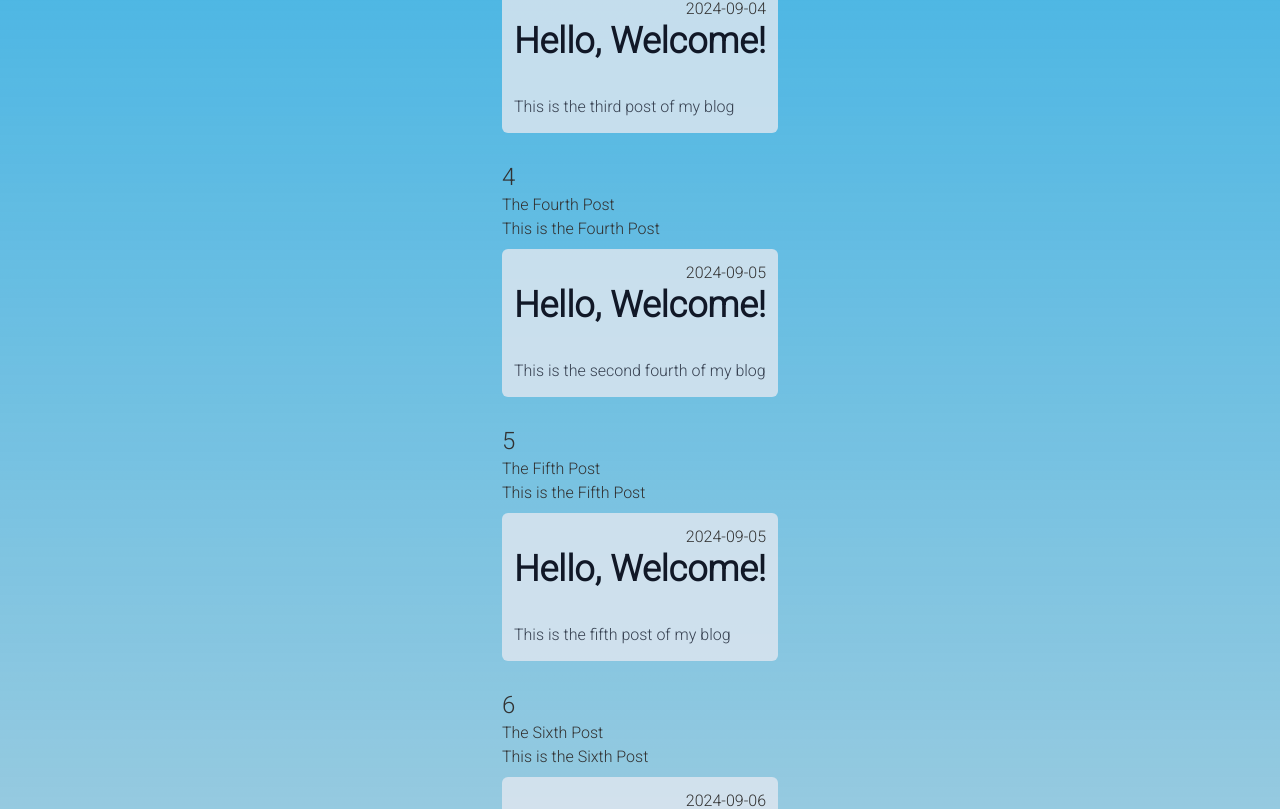
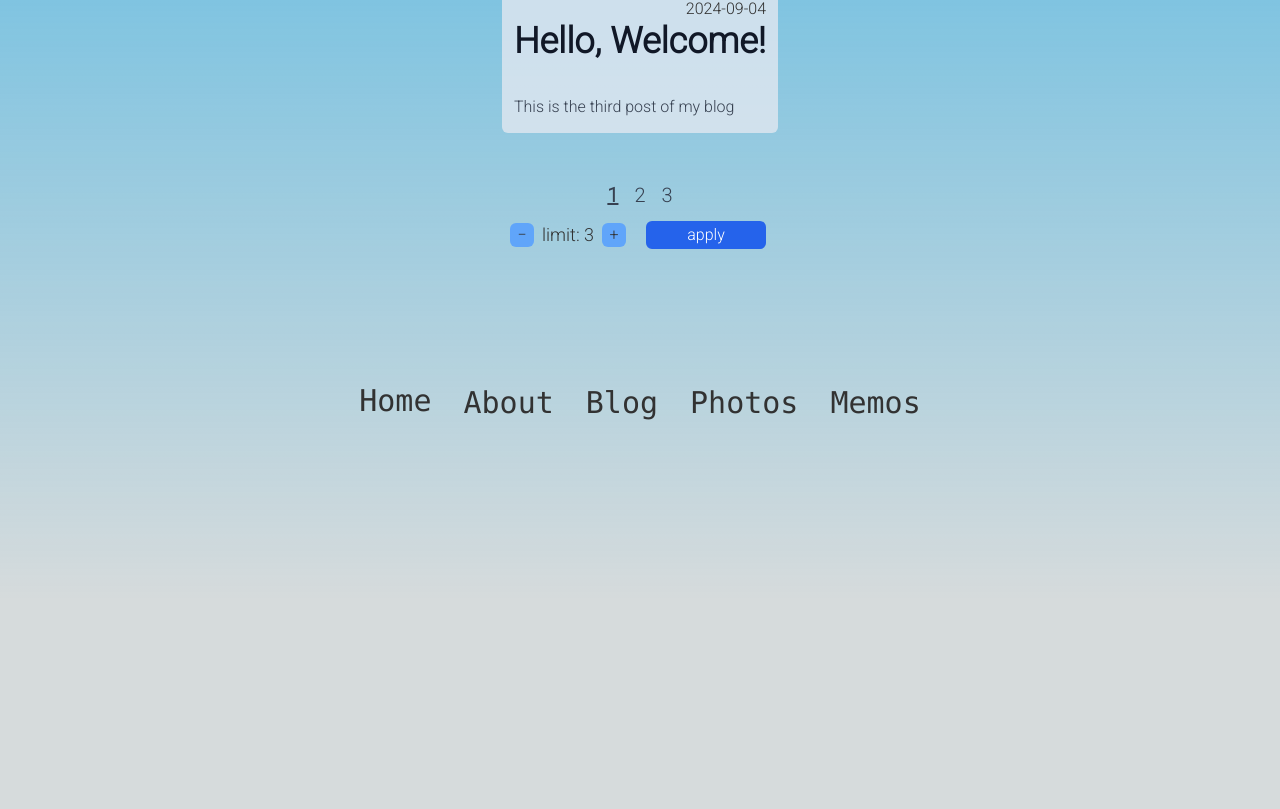
Before and after one commit to spaceofin/nextjs-prac, a Next.js app in the folder nextjs-ts-practice/: page /blog in a window 1280 px wide. Shown: the part 895-1704 px from the top of the page. After the commit the page ends 1496 px from the top, so only its background shows below. Built offline with nearby package versions, Linux system fonts and the light colour scheme.

Commit message:
[nextjs-ts-practice]feat: implement pagination with page count navigation and adjustable post limit per page

```diff
--- a/nextjs-ts-practice/app/blog/page.tsx
+++ b/nextjs-ts-practice/app/blog/page.tsx
@@ -3,6 +3,7 @@ import { getPosts } from "@/lib/getPosts";
 import { ReactElement } from "react";
 import Button from "../components/button";
 import Link from "next/link";
+import Pagination from "../components/pagination";
 
 // interface Post {
 //   id: number;
@@ -73,7 +74,7 @@ export default async function BlogPage({
   const limit = searchParams?.limit;
   const page = searchParams?.page;
 
-  const posts = await getPosts({ tags, order, limit, page });
+  const { posts, pageCount } = await getPosts({ tags, order, limit, page });
 
   return (
     <div className="flex flex-col">
@@ -101,6 +102,9 @@ export default async function BlogPage({
           </div>
         </div>
       ))}
+      <div className="mt-10">
+        <Pagination pageCount={pageCount} />
+      </div>
     </div>
   );
 }
--- a/nextjs-ts-practice/app/components/button.tsx
+++ b/nextjs-ts-practice/app/components/button.tsx
@@ -1,4 +1,6 @@
-type ButtonProps = {
+import React from "react";
+
+type ButtonProps = React.ButtonHTMLAttributes<HTMLButtonElement> & {
   variant?: "default";
   size?: "small" | "medium" | "large";
   className?: string;
--- /dev/null
+++ b/nextjs-ts-practice/app/components/counter.tsx
@@ -0,0 +1,29 @@
+"use client";
+
+import React from "react";
+
+type CounterProps = {
+  count: number;
+  setCount: React.Dispatch<React.SetStateAction<number>>;
+  title: string;
+};
+
+export default function Counter({ count, setCount, title }: CounterProps) {
+  return (
+    <div className="flex justify-center mt-3 items-center">
+      <button
+        className="flex justify-center items-center bg-blue-400 w-6 h-6 rounded-md mx-2 "
+        onClick={() => setCount(count - 1)}>
+        −
+      </button>
+      <p className="text-lg">
+        {title}: {count}
+      </p>
+      <button
+        className="flex justify-center items-center bg-blue-400 w-6 h-6 rounded-md mx-2 "
+        onClick={() => setCount(count + 1)}>
+        +
+      </button>
+    </div>
+  );
+}
--- /dev/null
+++ b/nextjs-ts-practice/app/components/pagination.tsx
@@ -0,0 +1,53 @@
+"use client";
+
+import Link from "next/link";
+import { useSearchParams, usePathname } from "next/navigation";
+import Counter from "./counter";
+import { useState } from "react";
+
+export default function Pagination({ pageCount }: { pageCount: number }) {
+  const [limitCount, setLimitCount] = useState(3);
+
+  const searchParams = useSearchParams();
+  const pathname = usePathname();
+  // console.log("searchParams:", searchParams.toString());
+  // console.log("pathname:", pathname);
+  const page = Number(searchParams.get("page") ?? 1);
+
+  const createPageLink = (pageNumber: number, limitNumber: number) => {
+    const params = new URLSearchParams(searchParams);
+    params.set("page", pageNumber.toString());
+    params.set("limit", limitNumber.toString());
+    return `${pathname}?${params.toString()}`;
+  };
+
+  return (
+    <div>
+      <ul className="flex justify-center space-x-4 text-xl">
+        {Array.from({ length: pageCount }, (_, i) => i + 1).map(
+          (pageNumber) => (
+            <li key={pageNumber}>
+              <Link
+                href={createPageLink(pageNumber, limitCount)}
+                className={`${
+                  pageNumber === page
+                    ? "font-bold underline underline-offset-3"
+                    : ""
+                } text-gray-700 dark:text-white`}>
+                {pageNumber}
+              </Link>
+            </li>
+          )
+        )}
+      </ul>
+      <div className="flex justify-center">
+        <Counter count={limitCount} setCount={setLimitCount} title="limit" />
+        <Link
+          href={createPageLink(page, limitCount)}
+          className="flex-grow flex justify-center items-center mx-3 mt-3 bg-blue-600 px-2 rounded-md text-white">
+          apply
+        </Link>
+      </div>
+    </div>
+  );
+}
--- a/nextjs-ts-practice/lib/getPosts.tsx
+++ b/nextjs-ts-practice/lib/getPosts.tsx
@@ -11,7 +11,7 @@ type GetPostsOptions = {
 
 export async function getPosts({
   page = 1,
-  limit = 10,
+  limit = 3,
   tags = [],
   order = "",
 }: GetPostsOptions = {}) {
@@ -59,5 +59,8 @@ export async function getPosts({
     });
   }
 
-  return postsOnPage;
+  return {
+    posts: postsOnPage,
+    pageCount: Math.ceil(filteredPosts.length / limit),
+  };
 }
```
